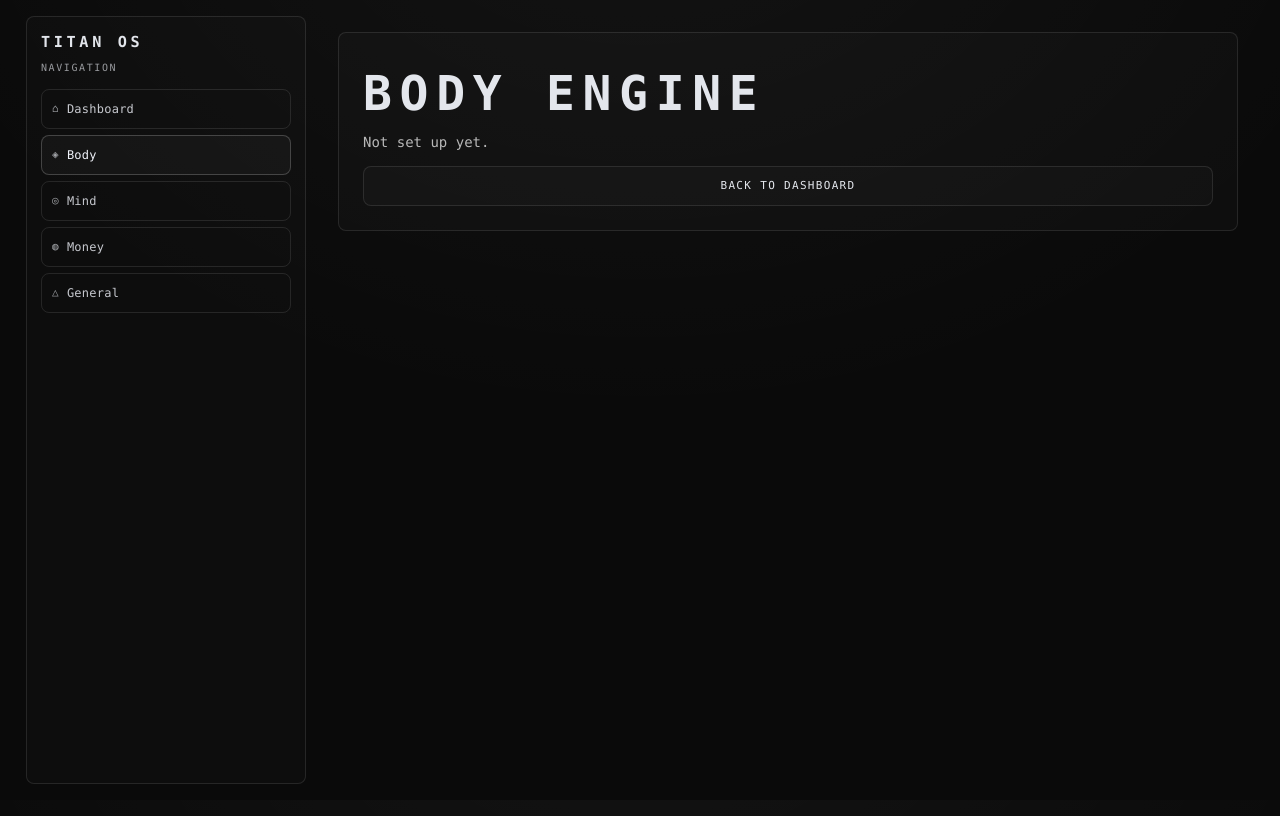
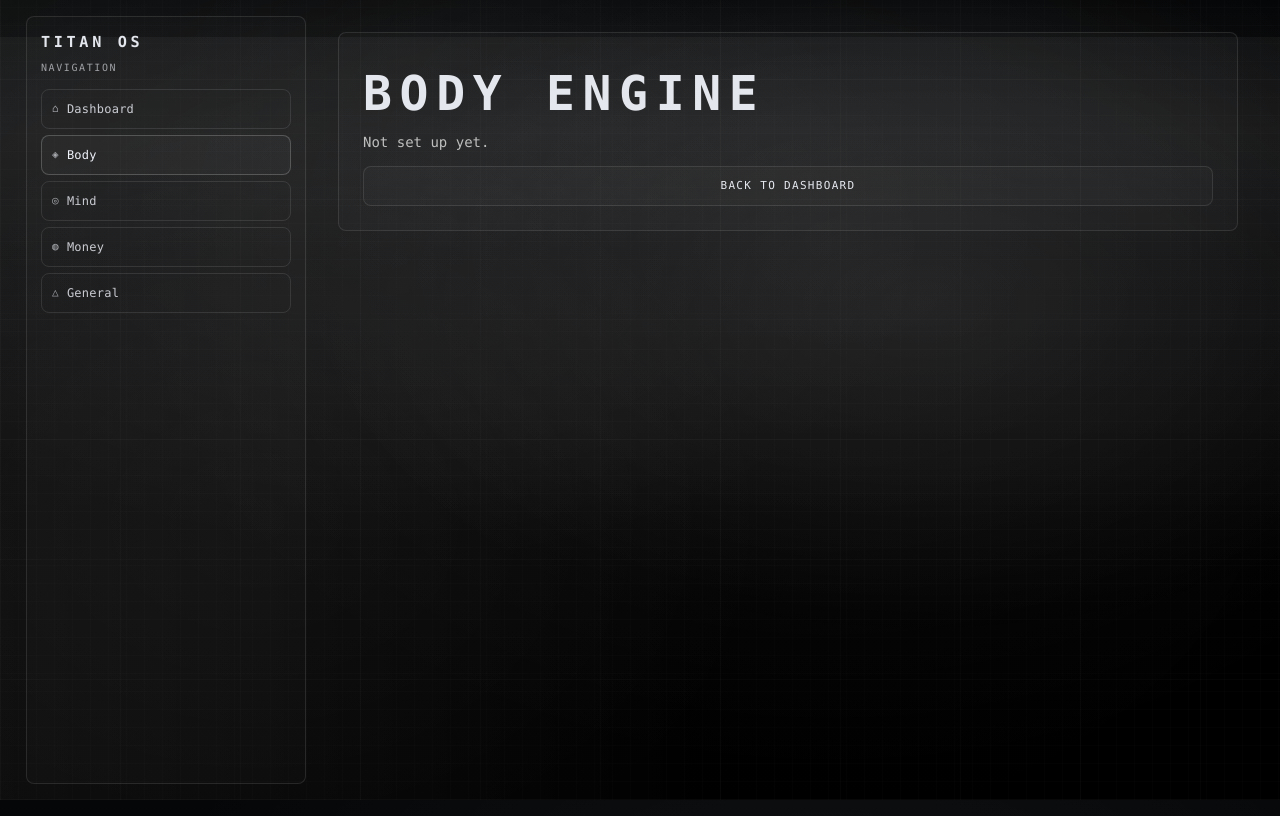
Before and after one commit to Arun-Sanjay/Titan-Protocol, a Next.js app in the folder apps/web/: page /os/body in a window 1280 px wide. Built offline with nearby package versions, Linux system fonts and the light colour scheme.

Commit message:
OS reset + flat HUD dashboard/layout updates

```diff
--- a/apps/web/src/app/(os)/dashboard.css
+++ b/apps/web/src/app/(os)/dashboard.css
@@ -9,14 +9,7 @@
 }
 
 html[data-theme="hud"] body.tp-os-flat {
-  background: radial-gradient(1200px 900px at 50% -20%, rgba(255, 255, 255, 0.04), transparent 65%), var(--os-bg);
   color: var(--os-text);
-}
-
-html[data-theme="hud"] body.tp-os-flat::before,
-html[data-theme="hud"] body.tp-os-flat::after {
-  content: none !important;
-  display: none !important;
 }
 
 html[data-theme="hud"] body.tp-os-flat .chrome-panel {
--- a/apps/web/src/app/(os)/layout.tsx
+++ b/apps/web/src/app/(os)/layout.tsx
@@ -1,4 +1,5 @@
 import "../globals.css";
+import "./os.css";
 import type { Metadata } from "next";
 
 export const metadata: Metadata = {
@@ -14,7 +15,7 @@ export default function OSLayout({
       <head>
         <link rel="manifest" href="/manifest.json" />
       </head>
-      <body className="tp-os-flat min-h-screen antialiased font-mono">{children}</body>
+      <body className="tp-os tp-os-flat min-h-screen antialiased font-mono">{children}</body>
     </html>
   );
 }
--- /dev/null
+++ b/apps/web/src/app/(os)/os.css
@@ -0,0 +1,42 @@
+.tp-os {
+  position: relative;
+  background: #050505;
+  color: rgba(245, 248, 255, 0.92);
+}
+
+.tp-os::before,
+.tp-os::after {
+  content: "";
+  position: fixed;
+  inset: 0;
+  pointer-events: none;
+}
+
+.tp-os::before {
+  z-index: -2;
+  background:
+    radial-gradient(1200px 760px at 50% 12%, rgba(255, 255, 255, 0.06), transparent 62%),
+    radial-gradient(1300px 980px at 50% 58%, transparent 42%, rgba(0, 0, 0, 0.82) 100%),
+    linear-gradient(180deg, #060606 0%, #040404 45%, #020202 100%);
+}
+
+.tp-os::after {
+  z-index: -1;
+  opacity: 0.42;
+  background:
+    repeating-linear-gradient(
+      0deg,
+      rgba(255, 255, 255, 0.038) 0px,
+      rgba(255, 255, 255, 0.038) 1px,
+      transparent 1px,
+      transparent 96px
+    ),
+    repeating-linear-gradient(
+      90deg,
+      rgba(255, 255, 255, 0.038) 0px,
+      rgba(255, 255, 255, 0.038) 1px,
+      transparent 1px,
+      transparent 96px
+    ),
+    radial-gradient(900px 400px at 50% 22%, rgba(255, 255, 255, 0.05), transparent 70%);
+}
```
Also changed, not shown: apps/web/public/sw.js.
